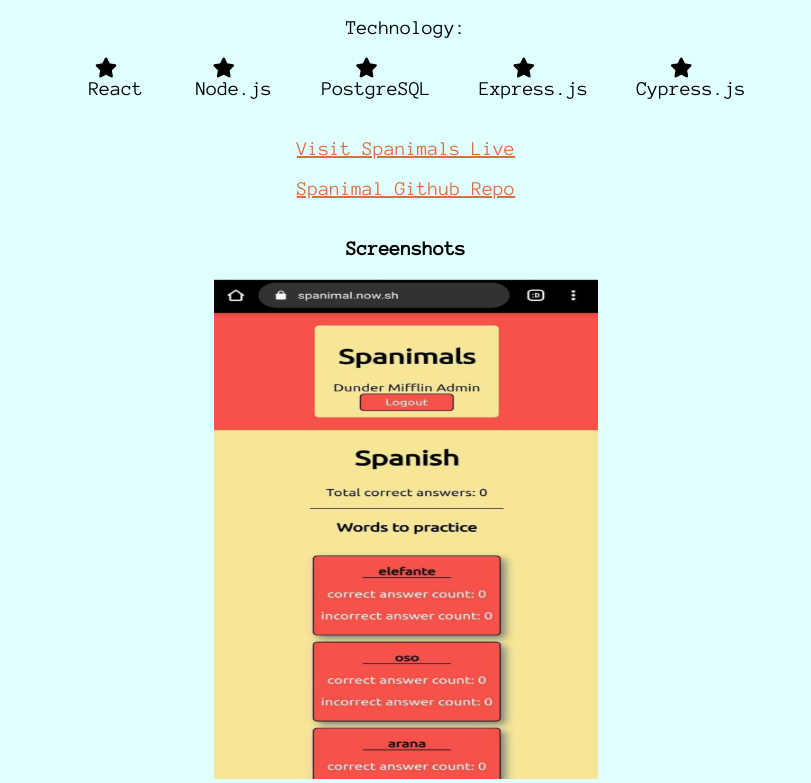
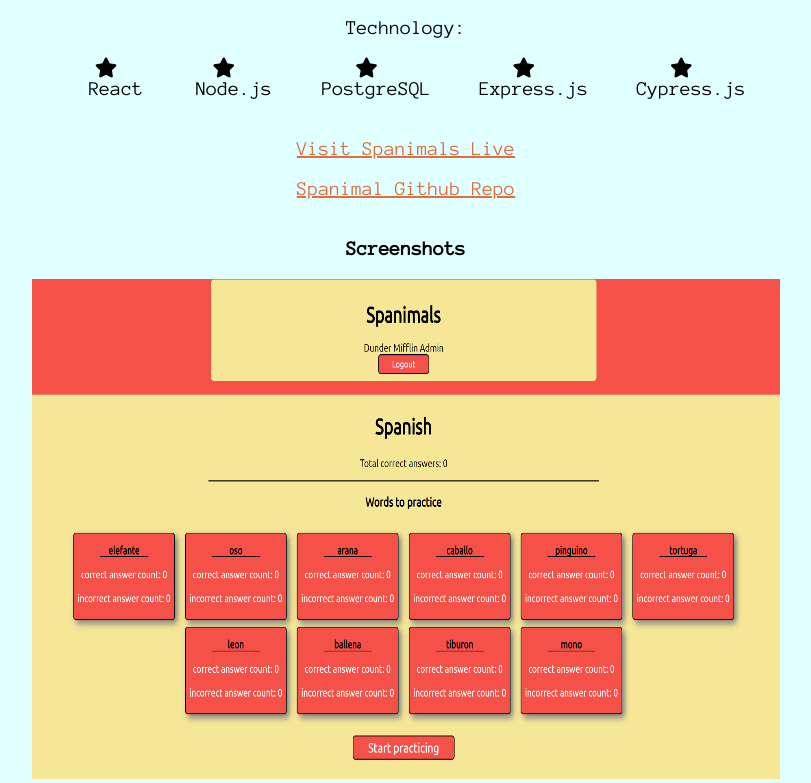
Before and after one commit to kraigwilliams/final-portfolio, a React (Create React App) app: page /projects in a window 1280 px wide. Shown: the part 1992-2775 px from the top of the page, without its empty margins (234-1045 px from the left). Built offline with nearby package versions, Linux system fonts and the light colour scheme.

Commit message:
test mobile images

```diff
--- a/src/components/Projects/Projects.css
+++ b/src/components/Projects/Projects.css
@@ -14,8 +14,8 @@
 }
 .screenshots{
     text-align:center;
-    height:500px;
-    width:150px;
+
+    width:200px;
      margin-left:auto;
     margin-right:auto;
 }
@@ -23,7 +23,7 @@
 @media all and (min-width:768px){
     .screenshots{
         height:500px;
-        width:30vw;
+        width:100%;
     }
 }
 
--- a/src/components/Projects/Projects.js
+++ b/src/components/Projects/Projects.js
@@ -1,6 +1,6 @@
 import React, { Component } from "react";
 import "./Projects.css";
-import spanimalsMobile from "../../images/spanimals-mobile.png";
+import spanimalsMobile from "../../images/spanimals-desktop.png";
 import folkulDestop from "../../images/folkul-desktop.png";
 import overlaysDesktop from "../../images/overlays-desktop.png";
 
```
Also changed, not shown: src/images/spanimals-desktop.png (renamed from src/images/spanimals desktop.png).
